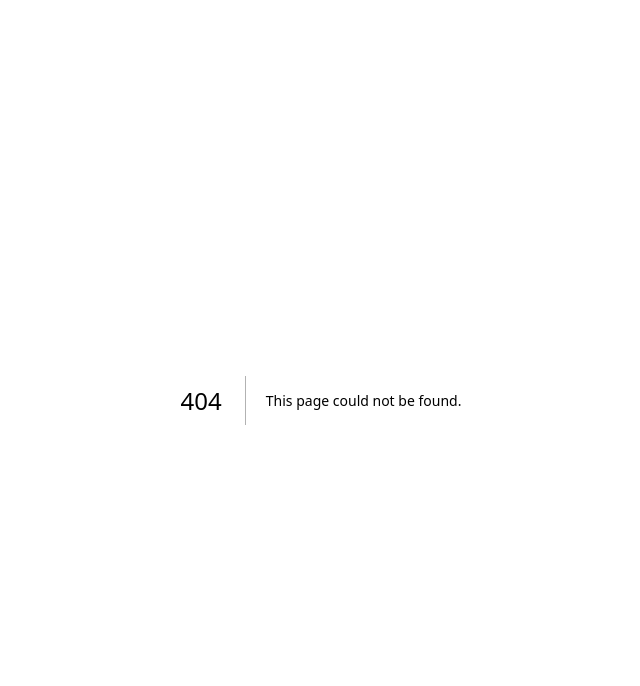
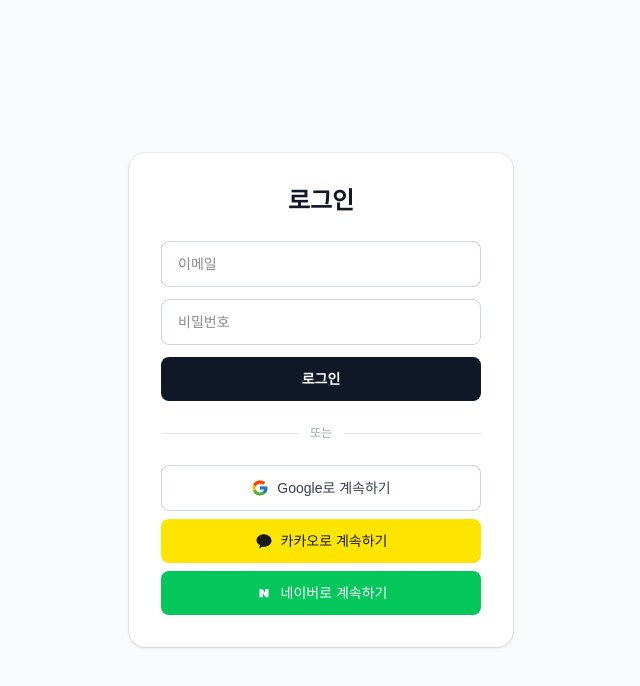
Before and after one commit to tntkorea-glitch/lamperoma, a Next.js app: page /login in a window 1280 px wide. Before the commit this address had no page. Shown: the top 686 px of the page, without its empty margins (319-959 px from the left). Built offline with nearby package versions, Linux system fonts and the light colour scheme.

Commit message:
chore: auto-commit from Claude Code

```diff
--- /dev/null
+++ b/src/app/login/page.tsx
@@ -0,0 +1,127 @@
+"use client";
+
+import { signIn } from "next-auth/react";
+import { useState, type FormEvent } from "react";
+import { useSearchParams } from "next/navigation";
+
+export default function LoginPage() {
+  const searchParams = useSearchParams();
+  const callbackUrl = searchParams.get("callbackUrl") ?? "/";
+
+  const [email, setEmail] = useState("");
+  const [password, setPassword] = useState("");
+  const [loading, setLoading] = useState(false);
+  const [error, setError] = useState<string | null>(null);
+
+  const handleCredentials = async (e: FormEvent) => {
+    e.preventDefault();
+    setLoading(true);
+    setError(null);
+    const res = await signIn("credentials", {
+      email,
+      password,
+      redirect: false,
+      callbackUrl,
+    });
+    setLoading(false);
+    if (res?.error) {
+      setError("이메일 또는 비밀번호가 올바르지 않습니다.");
+      return;
+    }
+    if (res?.url) window.location.href = res.url;
+  };
+
+  return (
+    <main className="flex min-h-screen items-center justify-center bg-[#f8fafc] p-6">
+      <div className="w-full max-w-sm rounded-2xl bg-white p-8 shadow-sm ring-1 ring-black/5">
+        <h1 className="mb-6 text-center text-2xl font-bold text-gray-900">로그인</h1>
+
+        <form onSubmit={handleCredentials} className="space-y-3">
+          <input
+            type="email"
+            required
+            placeholder="이메일"
+            value={email}
+            onChange={(e) => setEmail(e.target.value)}
+            className="w-full rounded-lg border border-gray-300 px-4 py-3 text-sm outline-none focus:border-gray-900"
+          />
+          <input
+            type="password"
+            required
+            placeholder="비밀번호"
+            value={password}
+            onChange={(e) => setPassword(e.target.value)}
+            className="w-full rounded-lg border border-gray-300 px-4 py-3 text-sm outline-none focus:border-gray-900"
+          />
+          {error && <p className="text-xs text-red-500">{error}</p>}
+          <button
+            type="submit"
+            disabled={loading}
+            className="w-full rounded-lg bg-gray-900 py-3 text-sm font-semibold text-white transition hover:bg-gray-800 disabled:opacity-60"
+          >
+            {loading ? "로그인 중..." : "로그인"}
+          </button>
+        </form>
+
+        <div className="my-6 flex items-center gap-3">
+          <div className="h-px flex-1 bg-gray-200" />
+          <span className="text-xs text-gray-400">또는</span>
+          <div className="h-px flex-1 bg-gray-200" />
+        </div>
+
+        <div className="space-y-2">
+          <button
+            onClick={() => signIn("google", { callbackUrl })}
+            className="flex w-full items-center justify-center gap-2 rounded-lg border border-gray-300 bg-white py-3 text-sm font-medium text-gray-700 transition hover:bg-gray-50"
+          >
+            <GoogleIcon />
+            Google로 계속하기
+          </button>
+
+          <button
+            onClick={() => alert("카카오 로그인은 준비 중입니다")}
+            className="flex w-full items-center justify-center gap-2 rounded-lg bg-[#FEE500] py-3 text-sm font-medium text-[#191919] transition hover:brightness-95"
+          >
+            <KakaoIcon />
+            카카오로 계속하기
+          </button>
+
+          <button
+            onClick={() => alert("네이버 로그인은 준비 중입니다")}
+            className="flex w-full items-center justify-center gap-2 rounded-lg bg-[#03C75A] py-3 text-sm font-medium text-white transition hover:brightness-95"
+          >
+            <NaverIcon />
+            네이버로 계속하기
+          </button>
+        </div>
+      </div>
+    </main>
+  );
+}
+
+function GoogleIcon() {
+  return (
+    <svg width="18" height="18" viewBox="0 0 48 48" aria-hidden="true">
+      <path fill="#FFC107" d="M43.6 20.5H42V20H24v8h11.3c-1.6 4.7-6 8-11.3 8-6.6 0-12-5.4-12-12s5.4-12 12-12c3.1 0 5.8 1.1 8 3l5.7-5.7C34 6.1 29.3 4 24 4 12.9 4 4 12.9 4 24s8.9 20 20 20 20-8.9 20-20c0-1.3-.1-2.4-.4-3.5z"/>
+      <path fill="#FF3D00" d="M6.3 14.7l6.6 4.8C14.7 15.1 19 12 24 12c3.1 0 5.8 1.1 8 3l5.7-5.7C34 6.1 29.3 4 24 4 16.3 4 9.6 8.3 6.3 14.7z"/>
+      <path fill="#4CAF50" d="M24 44c5.2 0 9.9-2 13.4-5.2l-6.2-5.2c-2 1.5-4.6 2.4-7.2 2.4-5.3 0-9.7-3.3-11.3-8l-6.5 5C9.5 39.5 16.2 44 24 44z"/>
+      <path fill="#1976D2" d="M43.6 20.5H42V20H24v8h11.3c-.8 2.3-2.2 4.2-4.1 5.6l6.2 5.2C40.7 36 44 30.5 44 24c0-1.3-.1-2.4-.4-3.5z"/>
+    </svg>
+  );
+}
+
+function KakaoIcon() {
+  return (
+    <svg width="18" height="18" viewBox="0 0 24 24" aria-hidden="true">
+      <path fill="#191919" d="M12 3C6.5 3 2 6.6 2 11c0 2.8 1.9 5.3 4.8 6.8L5.5 22l4.5-2.5c.6.1 1.3.1 2 .1 5.5 0 10-3.6 10-8.1S17.5 3 12 3z"/>
+    </svg>
+  );
+}
+
+function NaverIcon() {
+  return (
+    <svg width="18" height="18" viewBox="0 0 24 24" aria-hidden="true">
+      <path fill="#fff" d="M13.6 12.1L9.9 6.5H6v11h4.4v-5.6l3.7 5.6H18v-11h-4.4v5.6z"/>
+    </svg>
+  );
+}
```
